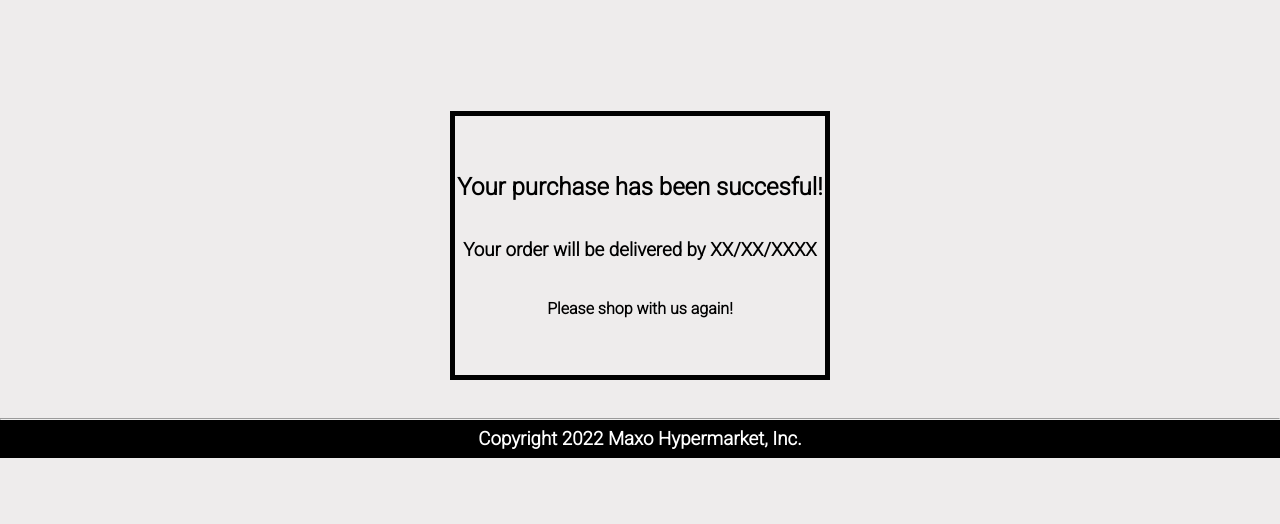
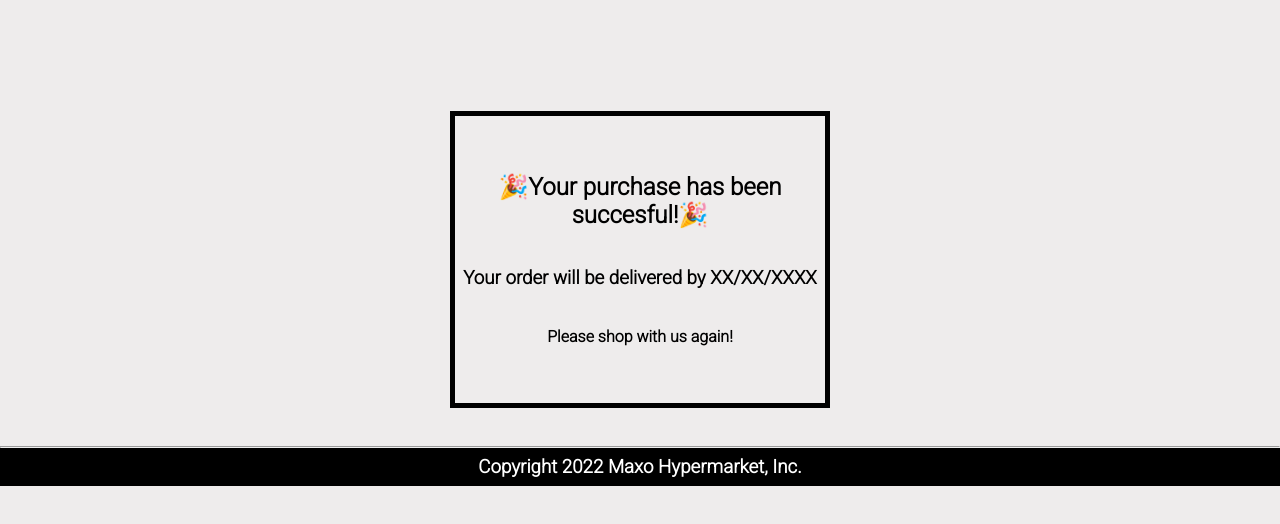
Before and after one commit to Aaru-K/arriving, a plain HTML site: page index.html in a window 1280 px wide. Shown: the part 272-796 px from the top of the page. Drawn offline with Linux system fonts and the light colour scheme.

Commit message:
Update index.html

```diff
--- a/index.html
+++ b/index.html
@@ -15,7 +15,7 @@
         </div>
     </header><br><br><br><br><br><br><br>
     <div class="purchase"><br><br><br>
-        <h2>Your purchase has been succesful!</h2><br><br>
+        <h2>🎉Your purchase has been succesful!🎉</h2><br><br>
         <h3>Your order will be delivered by XX/XX/XXXX</h3><br><br>
         <h4>Please shop with us again!</h4><br><br><br>
     </div><br><br><hr>
```
